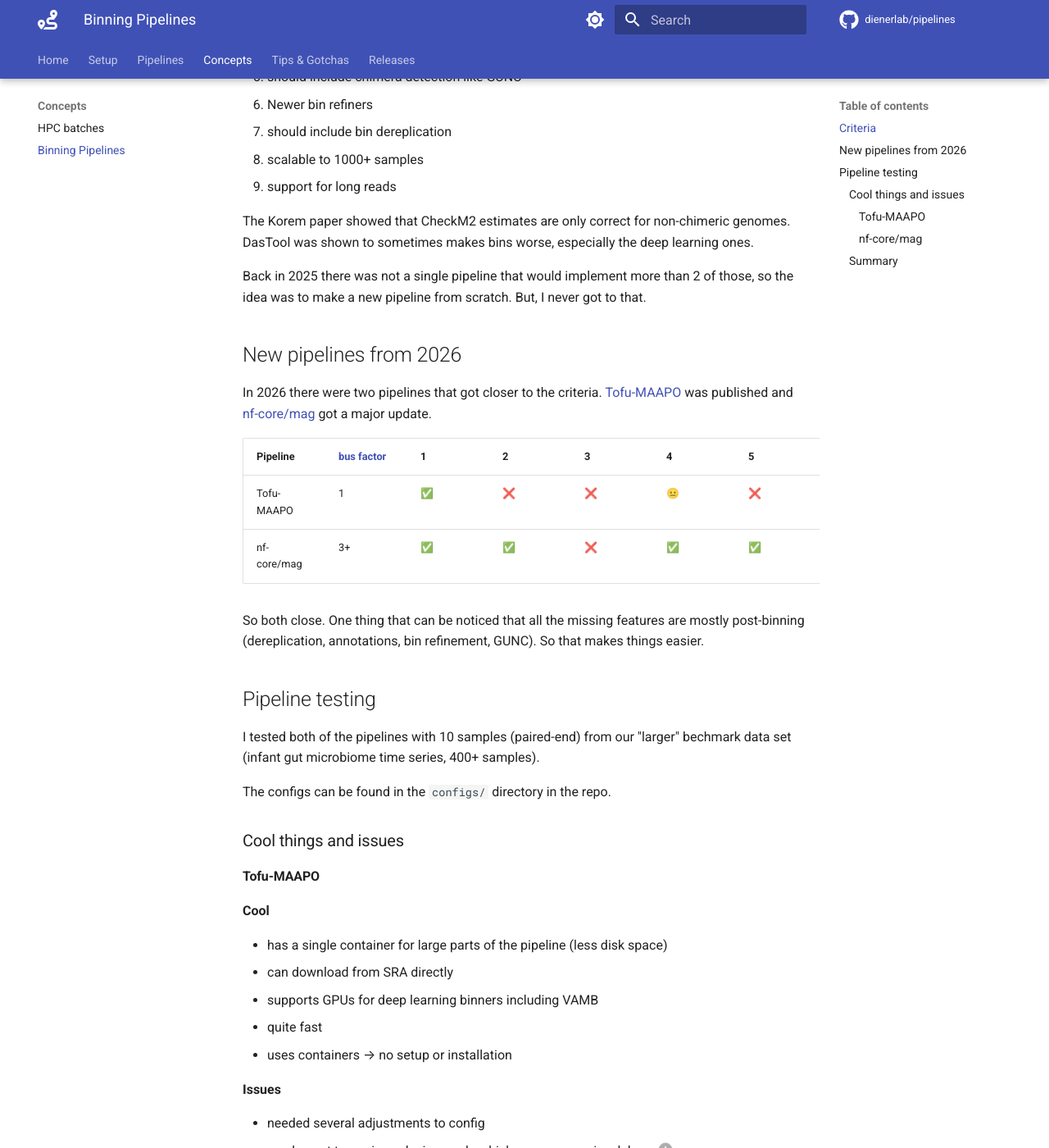
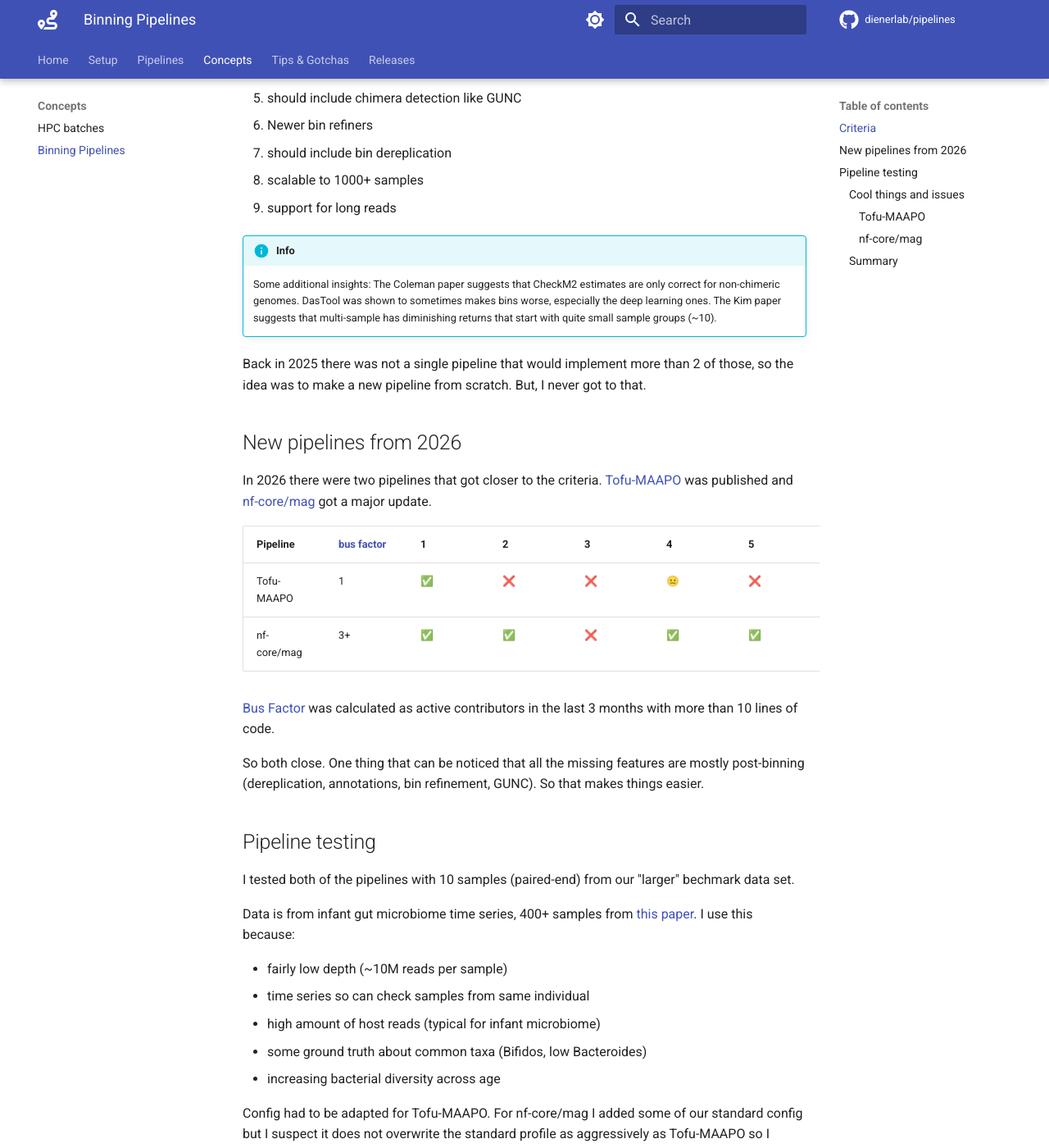
Before and after one commit to dienerlab/pipelines, an MkDocs documentation site: the page built from docs/concepts/binning.md, in a window 1280 px wide and 1400 px high, scrolled down 766 px. Shown: the whole window at 82% size. Built offline with MkDocs 1.6.1 and Material for MkDocs 9.7.7, drawn with Linux system fonts in a browser that asks for light colours; comment, search, counter and statistics services are not loaded; some of the changed text lies outside the part shown.

Commit message:
some fixe sin writeup

```diff
--- a/docs/concepts/binning.md
+++ b/docs/concepts/binning.md
@@ -25,7 +25,7 @@
 
 Based on those my criteria for a pipeline were:
 
-1. must include the newer deep learning binners, especially SemiBin2 and ComeBin
+1. must include the newer deep learning binners, especially SemiBin2 and ComeBin (seem to work well in general)
 2. must provide multi-sample binning and allow choosing small groups
 3. should include MIMAG evaluations (so completeness, contamination, rRNAs, tRNAs)
 4. should reuse mapping
@@ -35,7 +35,9 @@
 8. scalable to 1000+ samples
 9. support for long reads
 
-The Korem paper showed that CheckM2 estimates are only correct for non-chimeric genomes. DasTool was shown to sometimes makes bins worse, especially the deep learning ones.
+!!! info
+
+    Some additional insights: The Coleman paper suggests that CheckM2 estimates are only correct for non-chimeric genomes. DasTool was shown to sometimes makes bins worse, especially the deep learning ones. The Kim paper suggests that multi-sample has diminishing returns that start with quite small sample groups (~10).
 
 Back in 2025 there was not a single pipeline that would implement more than 2 of those, so the
 idea was to make a new pipeline from scratch. But, I never got to that.
@@ -50,12 +52,24 @@
 | Tofu-MAAPO  | 1  | ✅ | ❌ | ❌ | 😐 | ❌ | ✅ | ❌ | ✅ | ❌ |
 | nf-core/mag | 3+ | ✅ | ✅ | ❌ | ✅ | ✅ | ❌ | ❌ | 😐 | ✅ |
 
+[Bus Factor](https://en.wikipedia.org/wiki/Bus_factor) was calculated as active contributors in the last 3 months with more than 10 lines of code.
+
 So both close. One thing that can be noticed that all the missing features are mostly post-binning (dereplication, annotations, bin refinement, GUNC). So that makes things easier.
 
 ## Pipeline testing
 
-I tested both of the pipelines with 10 samples (paired-end) from our "larger" bechmark data set (infant gut microbiome time series, 400+ samples).
+I tested both of the pipelines with 10 samples (paired-end) from our "larger" bechmark data set.
 
+Data is from infant gut microbiome time series, 400+ samples from [this paper](https://doi.org/10.1038/s41591-018-0216-2). I use this because:
+
+- fairly low depth (~10M reads per sample)
+- time series so can check samples from same individual
+- high amount of host reads (typical for infant microbiome)
+- some ground truth about common taxa (Bifidos, low Bacteroides)
+- increasing bacterial diversity across age
+
+Config had to be adapted for Tofu-MAAPO. For nf-core/mag I added some of our standard config but I suspect it does not overwrite
+the standard profile as aggressively as Tofu-MAAPO so I suspect the normal nextflow setup might have worked without adjustements.
 The configs can be found in the `configs/` directory in the repo.
 
 ### Cool things and issues
```
